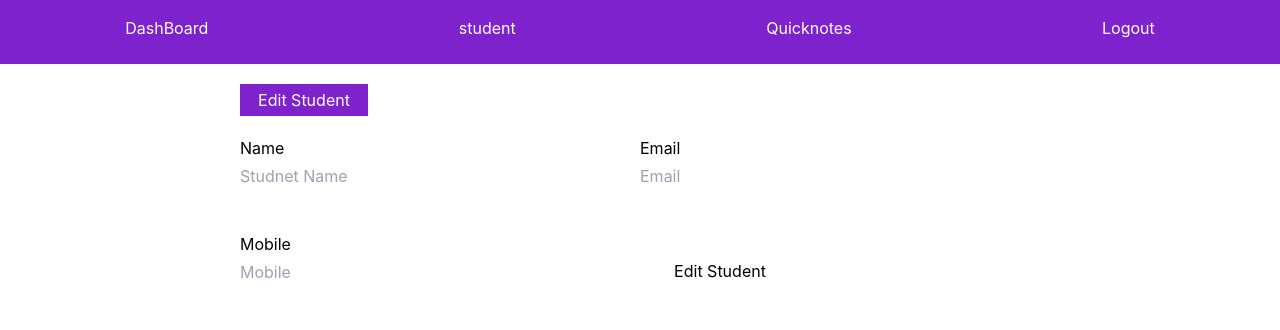
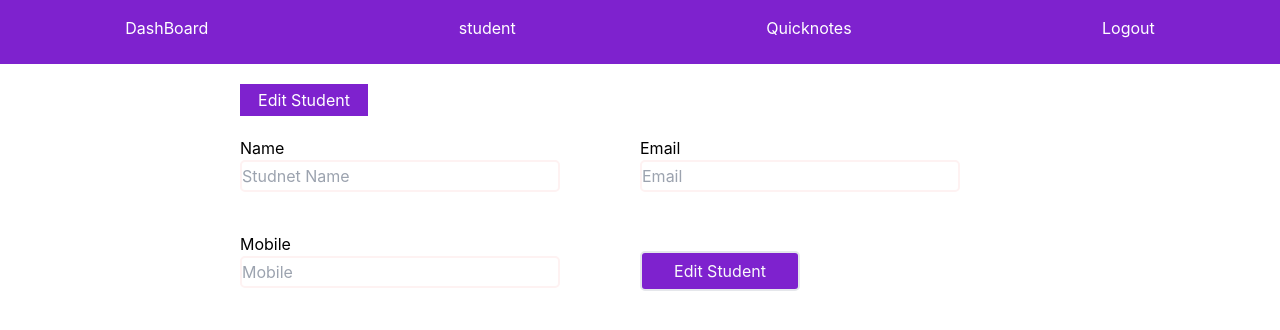
Before and after one commit to niteshrawat0401/Student-dashboard, a React (Create React App) app in the folder infinity/client/: page /edit/1 in a window 1280 px wide. Shown: the top 330 px of the page. Built offline with nearby package versions, Linux system fonts and the light colour scheme.

Commit message:
Tailwind css to form

```diff
--- a/infinity/client/src/components/pages/student/Editstudent.jsx
+++ b/infinity/client/src/components/pages/student/Editstudent.jsx
@@ -55,6 +55,7 @@ const handleChange = (e) => {
             <label>Name</label>
             <br />
             <input
+            className='border-2 border-red-50'
               type="text"
               name="name"
               placeholder="Studnet Name"
@@ -68,6 +69,7 @@ const handleChange = (e) => {
             <label>Email</label>
             <br />
             <input
+            className='border-2 border-red-50'
               type="email"
               name="email"
               placeholder="Email"
@@ -81,6 +83,7 @@ const handleChange = (e) => {
             <label>Mobile</label>
             <br />
             <input
+            className='border-2 border-red-50'
               type="number"
               name="mobile"
               placeholder="Mobile"
@@ -90,7 +93,7 @@ const handleChange = (e) => {
             />
           </div>
           <br />
-          <input className="studentsubmit" type="submit" value="Edit Student" />
+          <input className="studentsubmit border-2 bg-purple-700 text-gray-50	" type="submit" value="Edit Student" />
         </form>
       </div>
     </>
```
